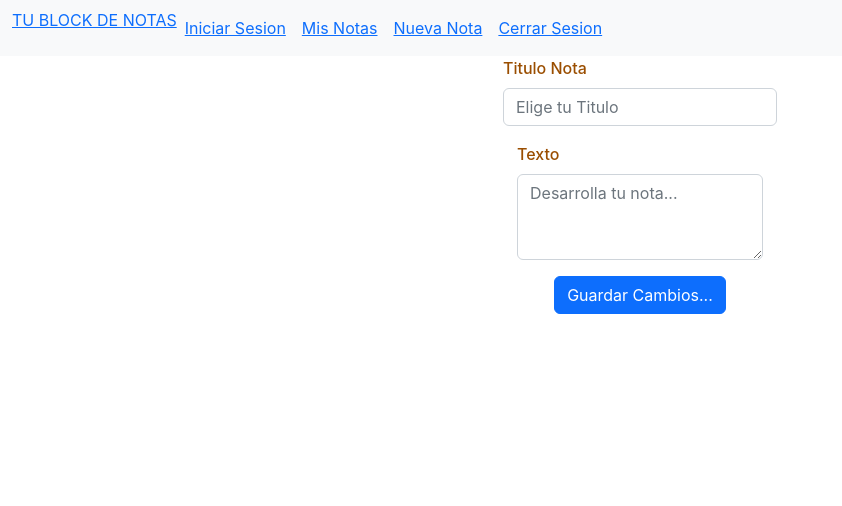
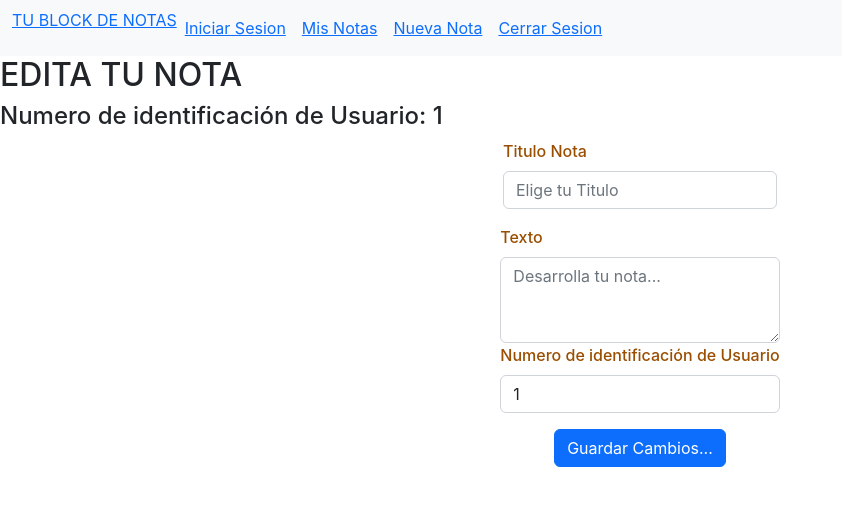
Before and after one commit to MR-DW/pf-ispc, a React (Create React App) app in the folder frontend/: page /notas/editar-nota/1/1 in a window 1280 px wide. Shown: the top 506 px of the page, without its empty margins (0-842 px from the left). Built offline with nearby package versions, Linux system fonts and the light colour scheme.

Commit message:
'documentando no funcionalidad de editar nota'

```diff
--- a/frontend/src/ServiciosApi/TraerNotas.jsx
+++ b/frontend/src/ServiciosApi/TraerNotas.jsx
@@ -33,14 +33,19 @@ export const getUnaNota = async ({ id_usuarios, id_notas }) => {
 
 // API PARA EDITAR NOTA
 const URL_EDITAR_NOTA = "http://127.0.0.1:8000/notas/editar-nota/";
+// const URL_EDITAR_NOTA = "http://127.0.0.1:8000/notas/editar-nota/1/18/";
 
-export const ModificarNota = async ({ id_usuarios, id_notas }) => {
+export const ModificarNota = async (editarNota, { id_usuarios, id_notas }) => {
+// export const ModificarNota = async (editarNota) => {
   return await fetch(
+    // URL_EDITAR_NOTA,
     `${URL_EDITAR_NOTA}${id_usuarios}/${id_notas}/`,
     {method: 'PUT',
     body: JSON.stringify({
-      titulo: String(id_notas.titulo).trim(),
-      cuerpo: String(id_notas.cuerpo).trim(),
+      id_notas: Number(editarNota.id_notas),
+      titulo: String(editarNota.titulo).trim(),
+      cuerpo: String(editarNota.cuerpo).trim(),
+      id_usuarios: Number(editarNota.id_usuarios),
     })
   }
     );
--- a/frontend/src/componentes/EditarNota/EditarNota.jsx
+++ b/frontend/src/componentes/EditarNota/EditarNota.jsx
@@ -1,7 +1,6 @@
 import React, {useState } from "react";
 // , useEffect
-import {  useParams } from 'react-router-dom'
-// useNavigate,
+import { useNavigate, useParams } from 'react-router-dom'
 // Import de server
 import * as TraerNotas from '../../ServiciosApi/TraerNotas'
 // Import de barra de navegacion
@@ -11,54 +10,56 @@ import { NavBar } from "../NavBar";
 export function EditarNota() {
 
   // useNavigate
-  // var history = useNavigate();
+  var history = useNavigate();
   // useParams para ruta dinamica
   const { id_usuarios, id_notas } = useParams();
   // console.log(id_usuarios, id_notas);
   // console.log(useParams());
 
    // useState
-  const [editarNota, setEditarNota] = useState(TraerNotas.infoNota);
+  const [editarNota, setEditarNota] = useState([]);
 
   const handleSubmit = async (e) => {
       console.log('HANDLESUBMIT:', editarNota);
       e.preventDefault();
 
+      // La ejecución lógica no consume la api ya que no entra en el try y no ejecuta el response, tampoco me devuelve un error en consola.
+      // La lógica del backend si funciona,requiere que se le pasen todas las props menos la de id_notas.
+
       try {
-        console.log('editarNota.id_notas', editarNota.id_notas);
-        console.log('id_notas', id_notas);
-
-        if(id_notas){
-          console.log('entro en el if');
-          const res = await TraerNotas.ModificarNota({ id_usuarios, id_notas });
+        // if(id_notas){
+          // console.log('entro en el if');
+          const res = await TraerNotas.ModificarNota(editarNota, { id_usuarios, id_notas });
+          // const res = await TraerNotas.ModificarNota(editarNota);
           console.log('res', res);
           const data = await res.json();
           console.log('DATA:', data);
           // setNuevaNota(data);
-          setEditarNota(editarNota.titulo, editarNota.cuerpo );
+          setEditarNota(TraerNotas.infoNota);
         //   if (data.id_notas === 0){
         //       // console.log('No hay params iguales a los id de las notas');
         //       setEditarNota(editarNota.titulo, editarNota.cuerpo );
         //       // console.log('setNuevaNota:',setNuevaNota(TraerNotas.infoNota))
         //   }
-          // history(`/notas/mostrar-notas/${id_usuarios}/`)
-        }
+          history(`/notas/mostrar-notas/${id_usuarios}/`)
+        // }
       }catch(error){
         console.log(error);
       }
   };
 
-  const handleInputChange = (e) =>{
-    // this.setNuevaNota({value: e.target.value});
-    setEditarNota({...editarNota, [e.target.name]: e.target.value});
-    // console.log('name:',e.target.name);
-    // console.log('value:',e.target.value);
-    // console.log('nuevaNota',nuevaNota)
-  };
+  // const handleInputChange = (e) =>{
+  //   setEditarNota({...editarNota, [e.target.name]: e.target.value});
+  //   // console.log('name:',e.target.name);
+  //   // console.log('value:',e.target.value);
+  //   // console.log('nuevaNota',nuevaNota)
+  // };
 
   return (
     <>
       <NavBar/>
+      <h2>EDITA TU NOTA</h2>
+      <h4>Numero de identificación de Usuario: {id_usuarios}</h4>
       <form onSubmit={handleSubmit}>
         <div className="mb-3">
           <label htmlFor="exampleFormControlInput1" className="form-label">
@@ -71,7 +72,7 @@ export function EditarNota() {
             placeholder="Elige tu Titulo"
             name="titulo"
             value = {editarNota.titulo}
-            onChange = {handleInputChange}
+            // onChange = { (e) => handleInputChange()}
           ></input>
         </div>
         <div className="mb-3">
@@ -85,8 +86,20 @@ export function EditarNota() {
             placeholder="Desarrolla tu nota..."
             name="cuerpo"
             value={editarNota.cuerpo}
-            onChange = {handleInputChange}
+            // onChange = { (e) => handleInputChange()}
           ></textarea>
+          <label htmlFor="exampleFormControlInput2" className="form-label">
+            Numero de identificación de Usuario
+          </label>
+          <input
+            type="number"
+            className="form-control"
+            id="exampleFormControlInput2"
+            placeholder="Numero de identificación de Usuario"
+            name="id_usuarios"
+            value = {editarNota.id_usuarios = id_usuarios}
+            // onChange = { (e) => handleInputChange()}
+          ></input>
         </div>
         <button type="submit" className="btn btn-primary" >
           Guardar Cambios...
```
Also changed, not shown: frontend/src/componentes/BorrarNota/BorrarNota.jsx (+2 -9 lines).
